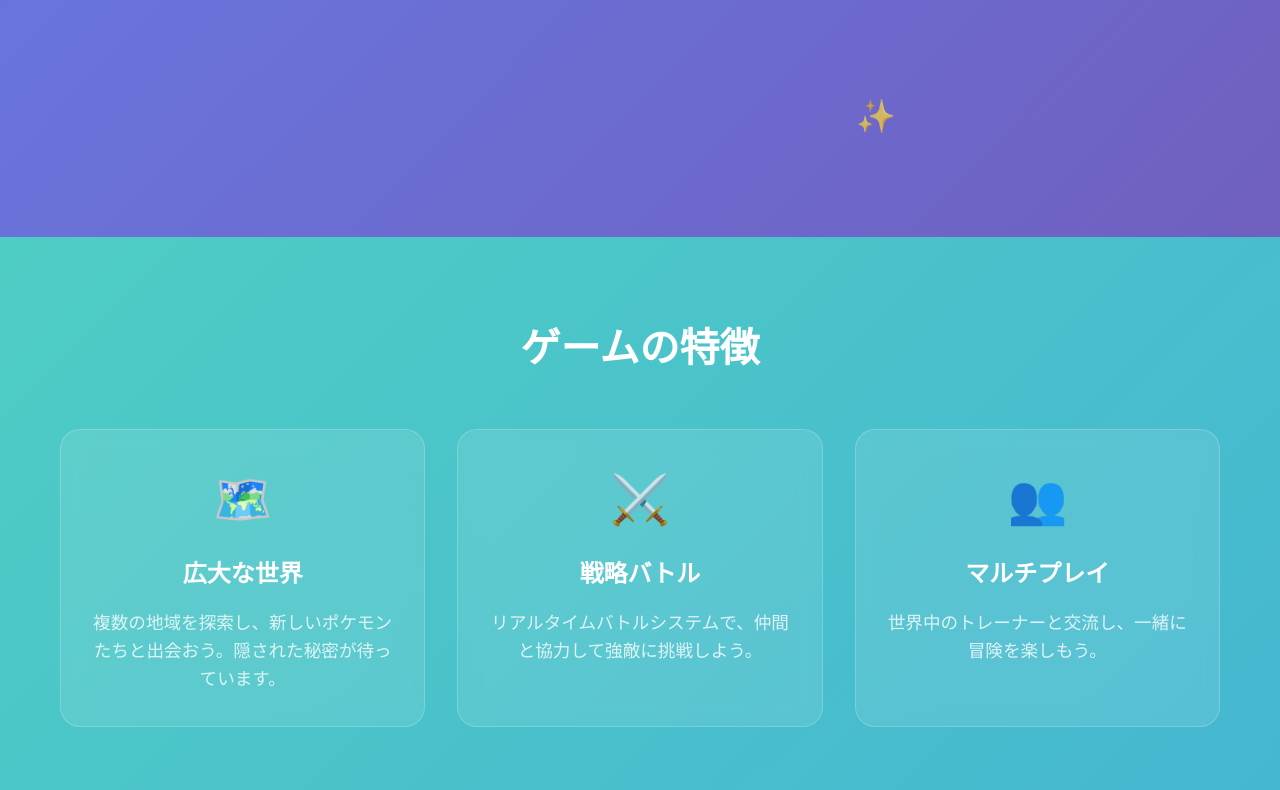
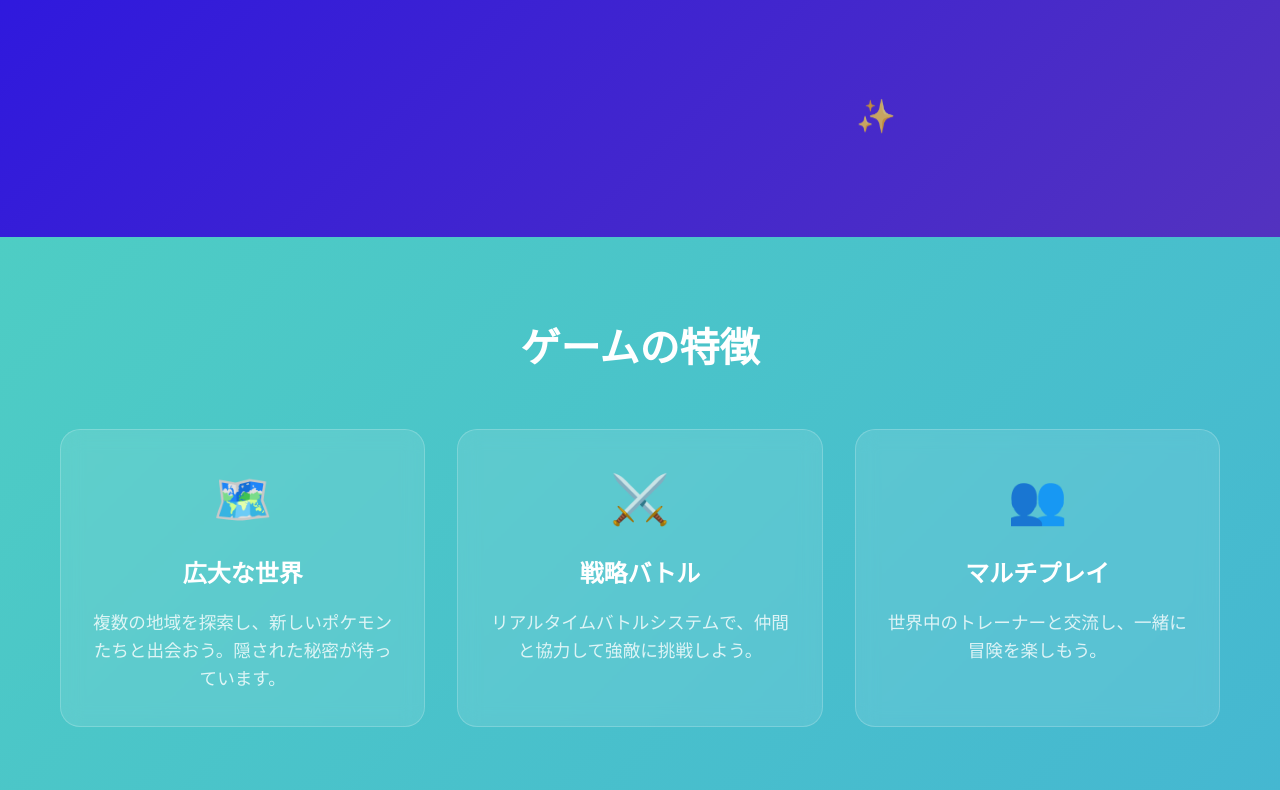
Before and after one commit to yhiryu0206/GitTestDay3team01, a plain HTML site: page index.html in a window 1280 px wide. Shown: the part 643-1433 px from the top of the page. Drawn offline with nearby package versions, Linux system fonts and the light colour scheme.

Commit message:
[fix]背景色を変更

```diff
--- a/style.css
+++ b/style.css
@@ -9,7 +9,7 @@ body {
     font-family: 'Nunito', sans-serif;
     line-height: 1.6;
     overflow-x: hidden;
-    background: linear-gradient(135deg, #667eea 0%, #764ba2 100%);
+    background: linear-gradient(135deg, #200eea 0%, #764ba2 100%);
 }
 
 .container {
```
